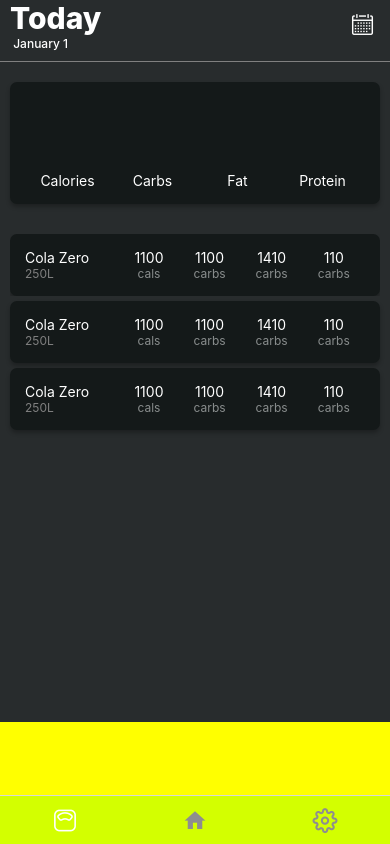
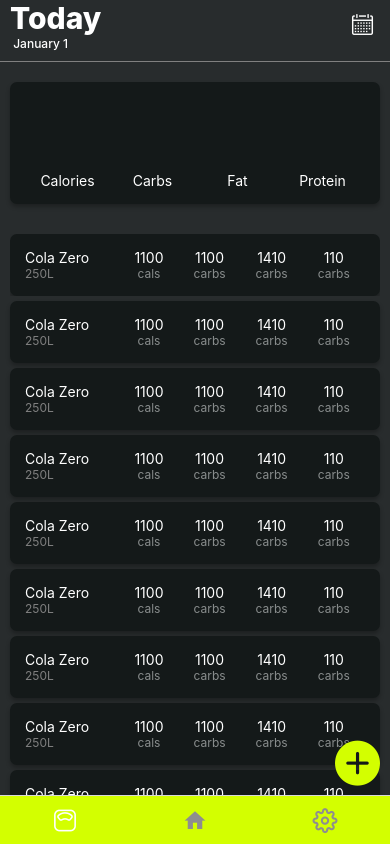
Before and after one commit to SaeedMuhaisen/HarmonyTracker-frontend, a React Native app: screen / in a window 390 px wide. Built offline with nearby package versions, Linux system fonts and the light colour scheme; some icons are missing.

Commit message:
checkpoint for adding meals

```diff
--- /dev/null
+++ b/Components/Modals/AddMealModal.js
@@ -0,0 +1,86 @@
+import React from "react";
+import { View, TouchableOpacity, KeyboardAvoidingView, Platform, Text } from "react-native";
+import { Modal } from "react-native";
+import { TextInput } from "react-native-gesture-handler";
+import { AppColors } from "../../Styles/AppColors";
+import { MaterialCommunityIcons } from '@expo/vector-icons';
+
+
+export default function ({ isModalVisible, closeModal }) {
+  return (
+    <Modal
+      animationType="slide"
+      transparent={true}
+      visible={isModalVisible}
+
+    >
+      <TouchableOpacity
+        style={{ flex: 1 }}
+        onPress={closeModal}
+      />
+      <KeyboardAvoidingView
+        behavior={Platform.OS === 'ios' ? 'padding' : 'height'}
+      >
+
+        <View style={{ backgroundColor: AppColors.cardBackground,borderTopRightRadius:10,borderTopLeftRadius:10,paddingHorizontal: 10,gap:10,paddingTop:5}}>
+          <View style={{ flexDirection: 'row', }}>
+            <TextInput
+              autoFocus
+              placeholder="Type something..."
+              style={{ flex: 1, color: 'white', fontSize: 25 }}
+            />
+            <MaterialCommunityIcons name="barcode-scan" size={40} color="white" />
+          </View>
+          <View style={{ flexDirection: 'row', justifyContent: 'space-evenly',gap:10 }}>
+            {/*set manually */}
+            <View style={{flex:1,alignItems:'center'}}>
+              <Text style={{ fontSize: 20, color: 'white' }}>
+              99999
+              </Text>
+              <Text style={{ color: 'white' }}>
+                weightss
+              </Text>
+            </View>
+            <View style={{flex:1,alignItems:'center'}}>
+              <Text style={{ fontSize: 20, color: 'white' }}>
+              99999
+              </Text>
+              <Text style={{ color: 'white' }}>
+                Calories
+              </Text>
+            </View>
+            <View style={{flex:1,alignItems:'center'}}>
+              <Text style={{ fontSize: 20, color: 'white' }}>
+              99999
+              </Text>
+              <Text style={{ color: 'white' }}>
+                carbs
+              </Text>
+            </View>
+            <View style={{flex:1,alignItems:'center'}}>
+              <Text style={{ fontSize: 20, color: 'white' }}>
+                99999
+              </Text>
+              <Text style={{ color: 'white' }}>
+                fat
+              </Text>
+            </View>
+            <View style={{flex:1,alignItems:'center'}}>
+              <Text style={{ fontSize: 20, color: 'white' }}>
+              99999
+              </Text>
+              <Text style={{ color: 'white' }}>
+                protein
+              </Text>
+            </View>
+          </View>
+          <View>
+            {/* meal type*/}
+          </View>
+
+        </View>
+
+      </KeyboardAvoidingView>
+    </Modal>
+  );
+};
--- a/Screens/PostScreens/MacroScreen.tsx
+++ b/Screens/PostScreens/MacroScreen.tsx
@@ -4,6 +4,7 @@ import { SafeAreaView } from "react-native-safe-area-context";
 import { globalStyles } from "../../GlobalStyles";
 import { VictoryContainer, VictoryPie } from 'victory-native'
 import { EvilIcons } from '@expo/vector-icons';
+import { AntDesign } from '@expo/vector-icons';
 
 
 import Svg, { Circle } from 'react-native-svg';
@@ -15,6 +16,7 @@ import LabeledSeparator from "../../Components/Seperators/LabeledSeparator";
 import Card from "../../Components/Cards/Card";
 import { AppColors } from "../../Styles/AppColors"
 import FoodItem from "../../Components/Cards/MacroScreenCards/FoodItem";
+import AddMealModal from "../../Components/Modals/AddMealModal";
 
 const renderLeftActions = (progress, dragX, onDelete) => {
     const trans = dragX.interpolate({
@@ -45,19 +47,15 @@ const renderLeftActions = (progress, dragX, onDelete) => {
 
 export default function () {
     const [isModalVisible, setModalVisible] = useState(false);
+    const openModal = () => { setModalVisible(true) };
+    const closeModal = () => { setModalVisible(false) };
 
-    const openModal = () => {
-        setModalVisible(true);
-    };
-
-    const closeModal = () => {
-        setModalVisible(false);
-    };
-
-    const handleTextInput = (text) => {
-        // Handle your text input logic here
-        console.log(text);
-    };
+    const textInputRef = useRef(null);
+    useEffect(() => {
+        if (textInputRef.current) {
+            textInputRef.current.focus();
+        }
+    }, []);
     const getCurrentDate = () => {
         const monthNames = ["January", "February", "March", "April", "May", "June",
             "July", "August", "September", "October", "November", "December"
@@ -72,13 +70,8 @@ export default function () {
         // Implement your logic to delete the item
         console.log('Item deleted');
     };
-    const textInputRef = useRef(null);
 
-    useEffect(() => {
-        if (textInputRef.current) {
-            textInputRef.current.focus();
-        }
-    }, []);
+
 
     return (
         <>
@@ -121,55 +114,59 @@ export default function () {
                         <Card>
                             <FoodItem />
                         </Card>
+                        <Card>
+                            <FoodItem />
+                        </Card>
+                        <Card>
+                            <FoodItem />
+                        </Card>
+                        <Card>
+                            <FoodItem />
+                        </Card>
+                        <Card>
+                            <FoodItem />
+                        </Card>
+                        <Card>
+                            <FoodItem />
+                        </Card>
+
+                        <Card>
+                            <FoodItem />
+                        </Card>
+                        <View style={{height:100}}/>
+
+
+
                     </View>
+
                 </ScrollView>
-                <TouchableOpacity
-                    style={{ flex: 0.25, flexDirection: 'row', backgroundColor: 'yellow' }}
-                    onPress={openModal}
-                />
+
+
+
+                <View>
+                    <View style={{
+                        position: 'absolute',
+                        bottom: 55,
+                        right: 5,
+                        height: 50,
+                        width: 50
+                    }}>
+                        <TouchableOpacity style={{
+                            flex: 1,
+                            borderRadius: 1000,
+                        }}
+                            onPress={openModal} >
+                            <AntDesign name="pluscircle" size={45} color={AppColors.primaryYellow} />
+                        </TouchableOpacity>
+                    </View>
+                </View>
 
             </SafeAreaView >
-            <Modal
-                animationType="slide"
-                transparent={true}
-                visible={isModalVisible}
-                onRequestClose={() => setModalVisible(false)}
-            >
-                <TouchableOpacity
-                    style={{flex: 1}}
-                    onPress={() => setModalVisible(false)} />
-                    <KeyboardAvoidingView
-                        behavior={Platform.OS === 'ios' ? 'padding' : 'height'}
-                    >
-                        <View style={{ justifyContent: 'flex-end', backgroundColor: 'rgba(0, 0, 0, 0.5)' }}>
-                            <View style={{ height: 100, backgroundColor: 'blue' }}>
 
-                                <TextInput
-                                    autoFocus
-                                    placeholder="Type something..."
-                                    style={{ height: 40, borderColor: 'gray', borderWidth: 1, color: 'white' }}
-                                />
-                            </View>
-                        </View>
-                    </KeyboardAvoidingView>
-
-
-            </Modal>
+            <AddMealModal closeModal={closeModal} isModalVisible={isModalVisible} />
 
         </>
 
 
     )
 }
-const styles = StyleSheet.create({
-    modalContainer: {
-        flex: 1,
-        justifyContent: 'center',
-        alignItems: 'center',
-        backgroundColor: 'purple'
-    },
-    modal: {
-        height: 100,
-        flexDirection: 'row'
-    },
-});
```
Also changed, not shown: Components/addMealModal.js (deleted, +0 -52 lines).
